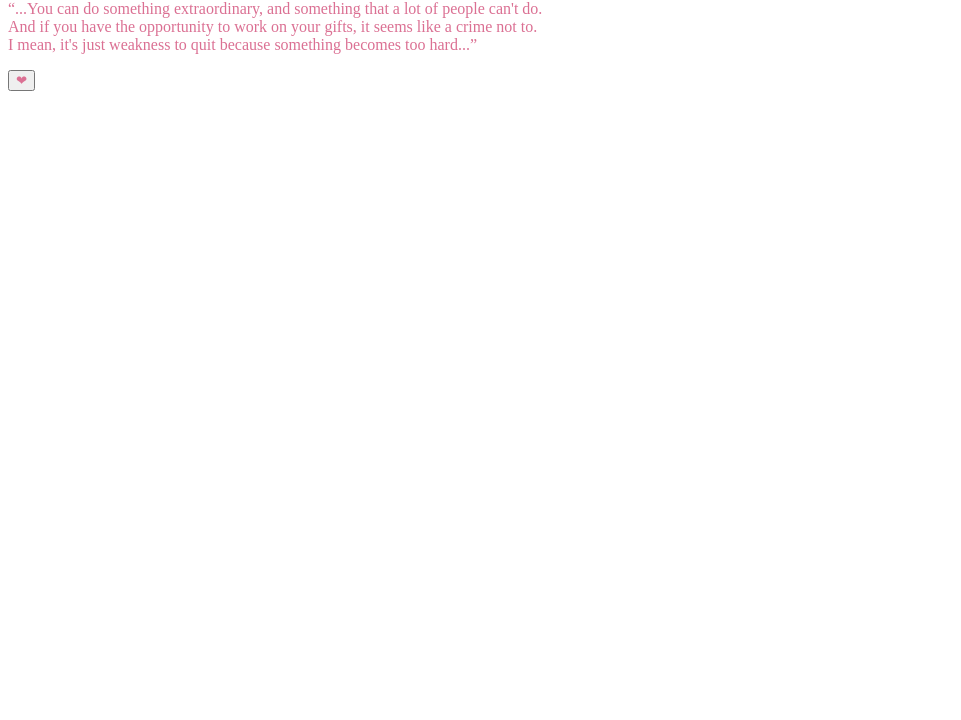
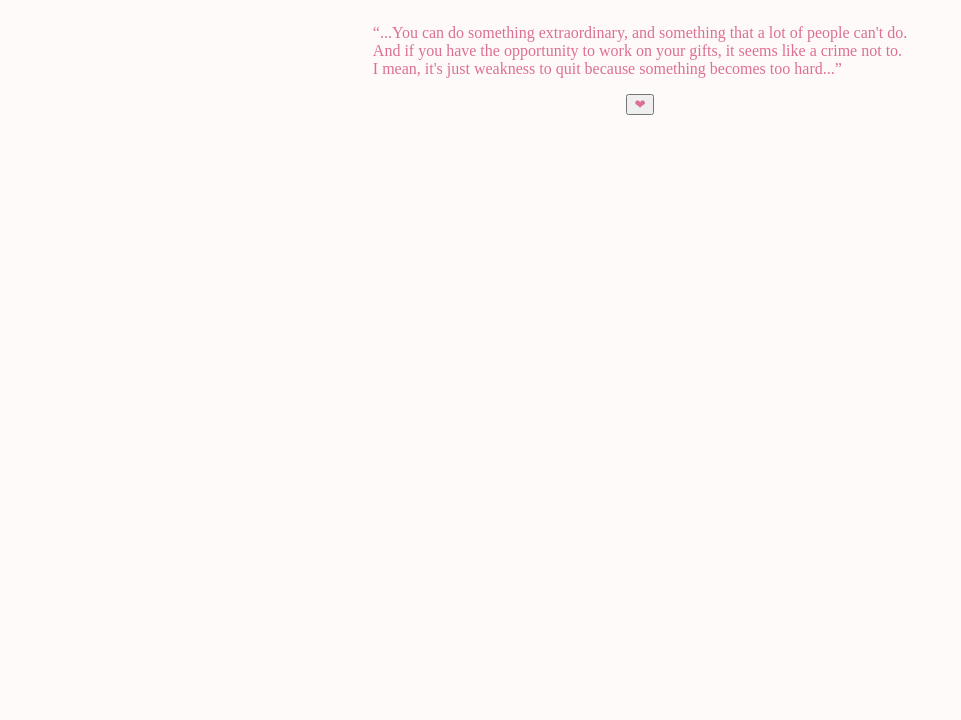
Before and after one commit to Cargalher/html-sass-first, a website: page index.html in a window 1280 px wide. Shown: the part 80-800 px from the top of the page, without its empty margins (0-961 px from the left). Drawn offline with Linux system fonts and the light colour scheme.

Commit message:
more css added

```diff
--- a/src/style.scss
+++ b/src/style.scss
@@ -1,5 +1,9 @@
 body{
     color:palevioletred;
+    display: flex;
+    flex-direction: column;
+    align-items: center;
+    background-color: snow;
 }
 button{
     color:palevioletred;
```
Also changed, not shown: dist/css/style.css.
